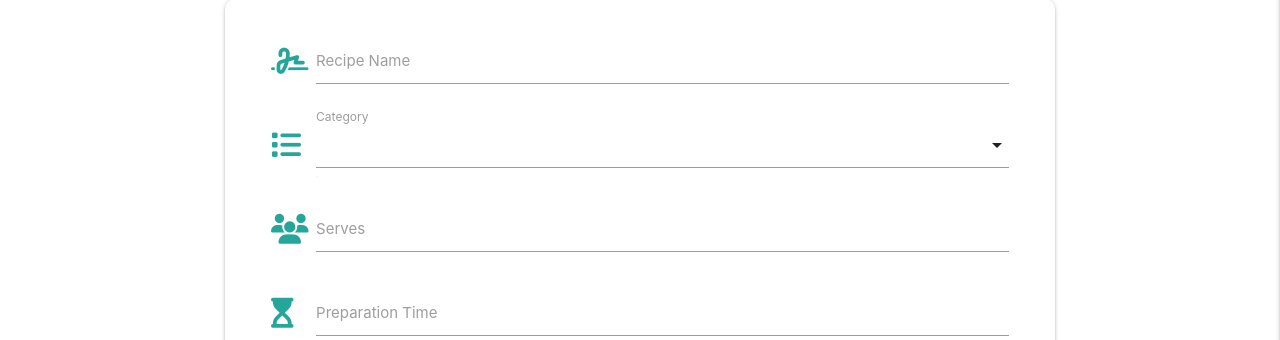
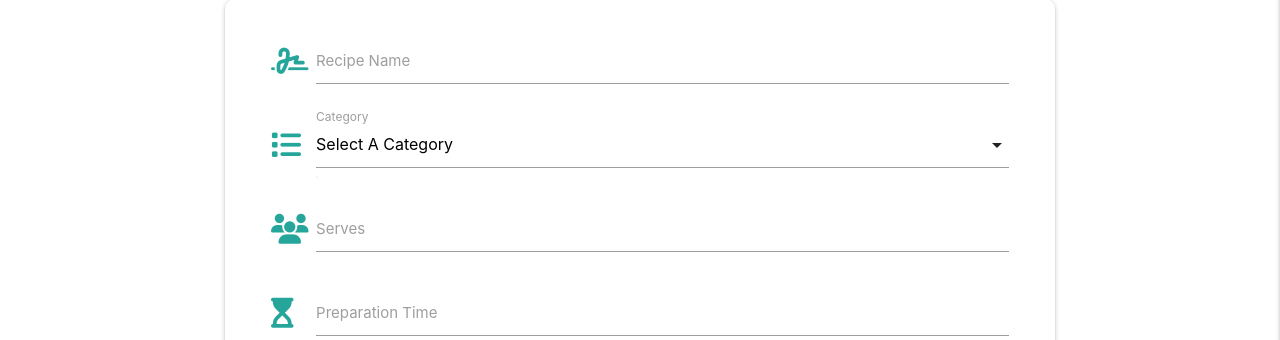
Before and after one commit to AHendley84/Pizza-Stop-MIlestone-Project-3, a Flask app: page /submit_recipe in a window 1280 px wide. Shown: the part 311-651 px from the top of the page. Run offline with Flask 3, Linux system fonts and the light colour scheme; data that the repository does not hold is empty; some libraries are stand-ins or nearby versions.

Commit message:
Remove previous fix as still causing w3c error

```diff
--- a/templates/submit_recipe.html
+++ b/templates/submit_recipe.html
@@ -24,7 +24,7 @@
                         <div class="input-field col s12">
                             <i class="fa-solid fa-list prefix teal-text text-lighten-1"></i>
                             <select class="form-select form-control validate" name="recipe_category" required>
-                                <option disabled selected></option>
+                                <option disabled selected>Select A Category</option>
                                 {% for category in categories %}
                                 <option value="{{ category.category_name }}">{{ category.category_name }}</option>
                                 {% endfor %}
```
